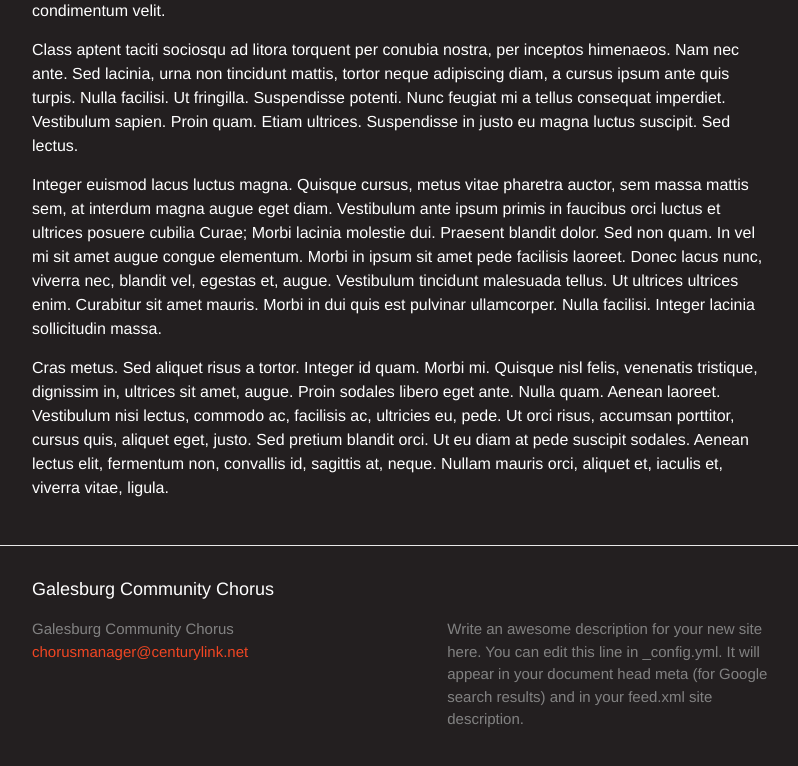
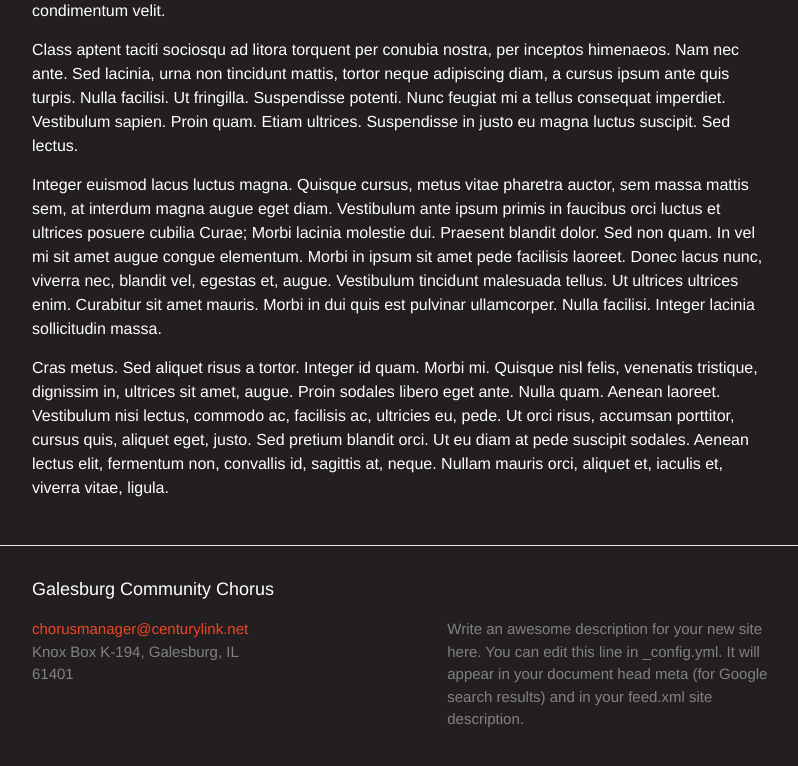
Before and after one commit to galesburgchorus/galesburgchorus.github.io, a Jekyll site: the page built from index.md, in a window 1280 px wide, cut to the strip 396-1187 px from the top of the page. Shown: the top 766 px of the strip, without its empty margins (238-1036 px from the left). Built offline with Jekyll 4.4.1, drawn with Linux system fonts in a browser that asks for light colours.

Commit message:
Updated footer.html

```diff
--- a/_includes/footer.html
+++ b/_includes/footer.html
@@ -7,8 +7,8 @@
     <div class="footer-col-wrapper">
       <div class="footer-col  footer-col-1">
         <ul class="contact-list">
-          <li>{{ site.title }}</li>
           <li><a href="mailto:{{ site.email }}">{{ site.email }}</a></li>
+          <li>Knox Box K-194, Galesburg, IL 61401</li>
         </ul>
       </div>
 
```
